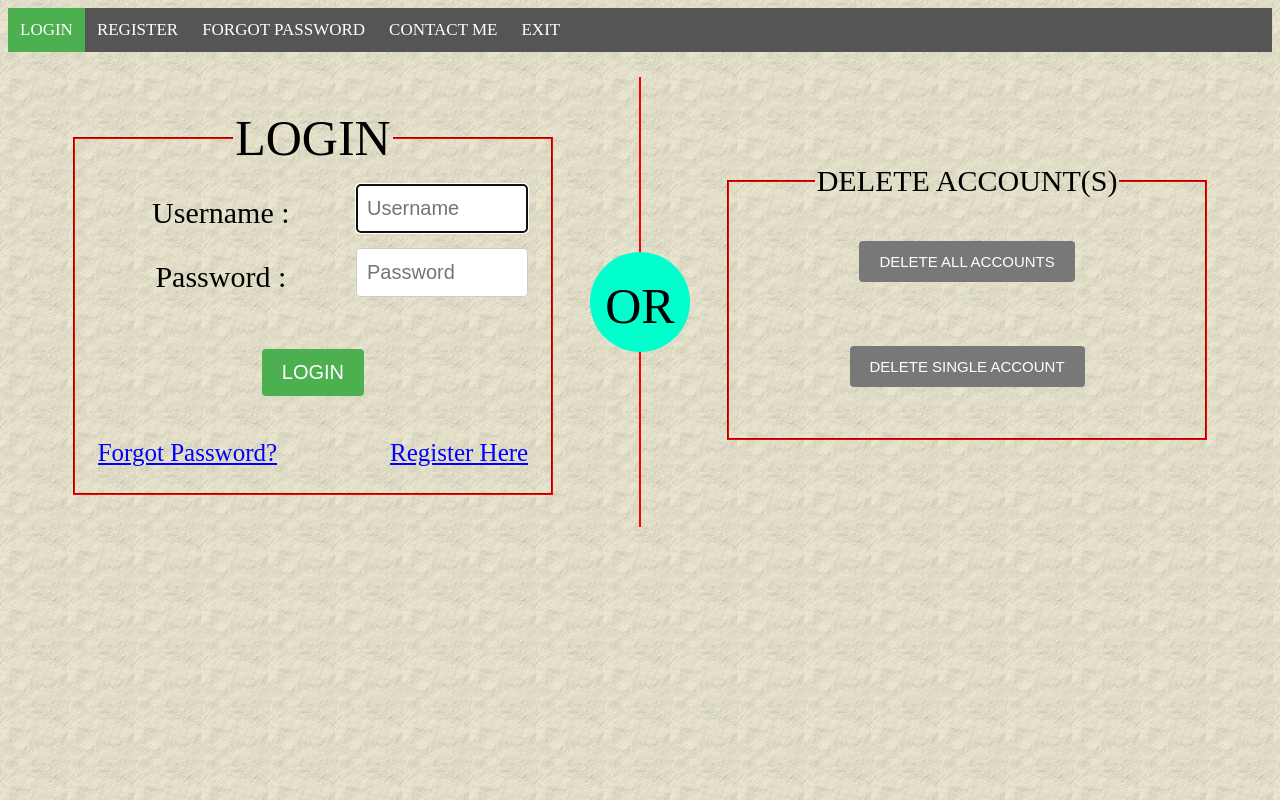
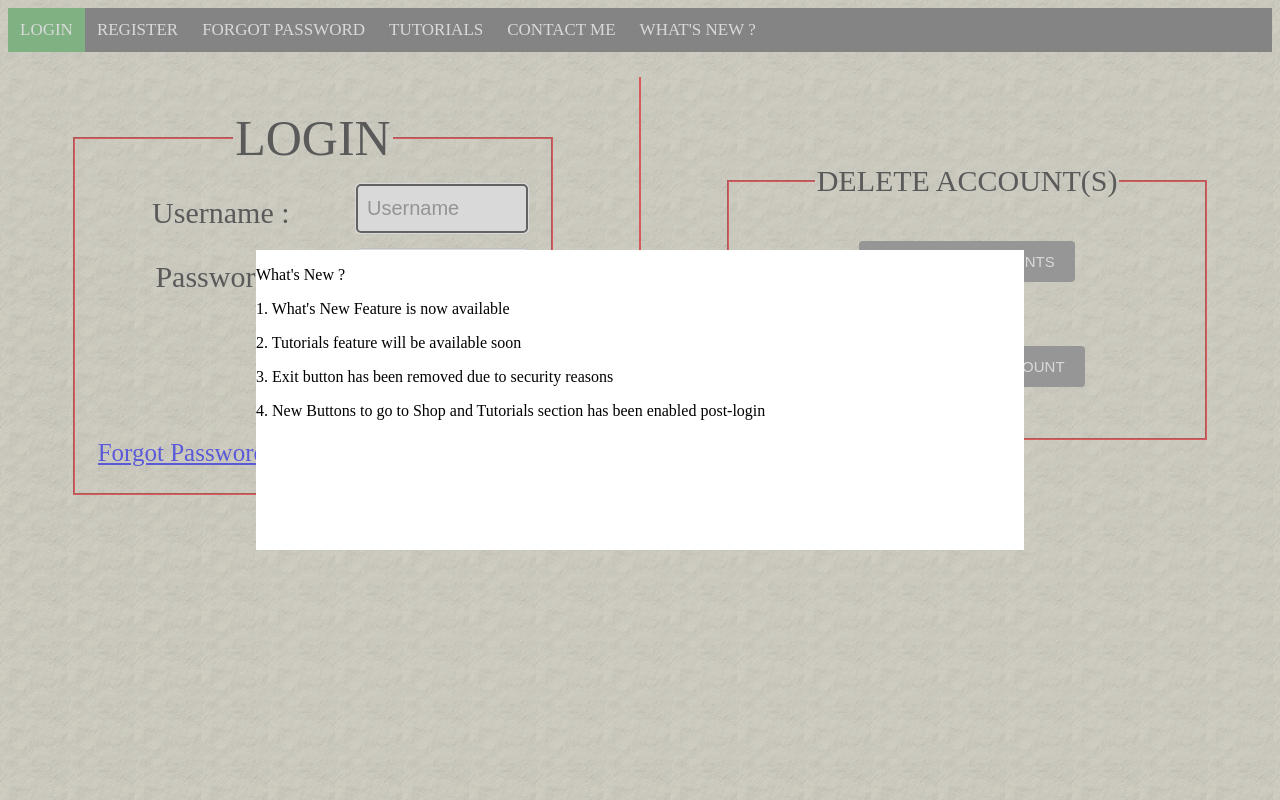
Before and after one commit to igdownload/login, a plain HTML site: page index.html in a window 1280 px wide. Drawn offline with Linux system fonts and the light colour scheme.

Commit message:
Add files via upload

```diff
--- a/index.html
+++ b/index.html
@@ -24,12 +24,19 @@ check_login();
 	</div>
 </div>
 
+<div id="newsdiv" class="dlgover">
+	<div id="newstext" class="dlgbox">
+	</div>
+</div>
+
+
 <div class="navbar">
   <a class="active" href="login.html"> LOGIN</a>
   <a href="create.html"> REGISTER</a>
   <a href="forget.html"> FORGOT PASSWORD</a>
+  <a href="tutorials.html"> TUTORIALS</a>
   <a href="javascript:myfun1();"> CONTACT ME</a>
-  <a href="javascript:close_win();">EXIT</a>
+  <a href="javascript:whatsnew();"> WHAT'S NEW ?</a>
 </div>
 
 <div class="flex-container">
--- a/my.js
+++ b/my.js
@@ -25,6 +25,49 @@ if(localStorage.getItem("imgData") === null)
 	var i,flag=0,flag1=0,j,flag2=0;
 	var u = window.localStorage.getItem('name');
 	var dataImage = localStorage.getItem('imgData1');
+
+function get_news()
+{
+	let news = ["What's New Feature is now available","Tutorials feature will be available soon","Exit button has been removed due to security reasons","New Buttons to go to Shop and Tutorials section has been enabled post-login"];
+	let links = ["","","",""];
+
+	let str="";
+
+	str += "<p class='heading'>What's New ? </p>";
+
+	for(let itr=0; itr < news.length; itr++)
+	{
+		if(links[itr]!="")
+		{
+			str += "<p class='news'><a href='"+links[itr]+"' target='_blank'>"+(itr+1)+". "+news[itr]+"</a></p>";
+		}
+		else
+		{
+			str += "<p class='news'>"+(itr+1)+". "+news[itr]+"</p>";
+		}
+	}
+
+	document.getElementById('newstext').innerHTML = str;
+}
+
+function whatsnew()
+{
+	get_news();
+	document.getElementById("newsdiv").style.display="block";
+	window.onclick = function(event){
+ 		if (document.getElementById('newstext').contains(event.target)){
+  		} else{
+			document.getElementById("newsdiv").style.display="none";
+  		}
+	};
+}
+
+
+window.onload = function() {
+	whatsnew();
+};
+
+
 
 function getBase64Image(img) {
     var canvas = document.createElement("canvas");
@@ -414,9 +457,3 @@ function proc()
 {
 	alert("For deleting a Particular you need to login.\n\nProcess of deleting a single account is as follows:-\n\n\n   LOGIN --> MY PROFILE --> DELETE YOUR ACCOUNT --> CONFIRM");
 }
-
-function close_win()
-{
-	open("login.html","_self");
-	close();
-}
```
Also changed, not shown: login.html (+8 -1 lines), tutorials.html (added, +10 -0 lines).
